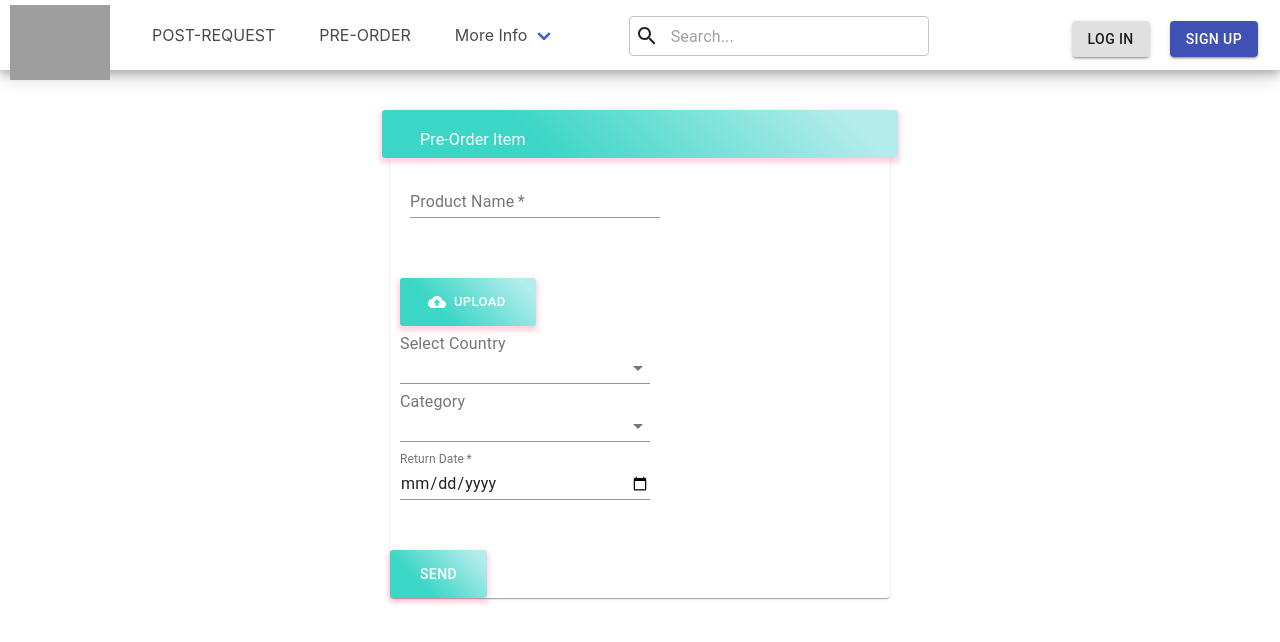
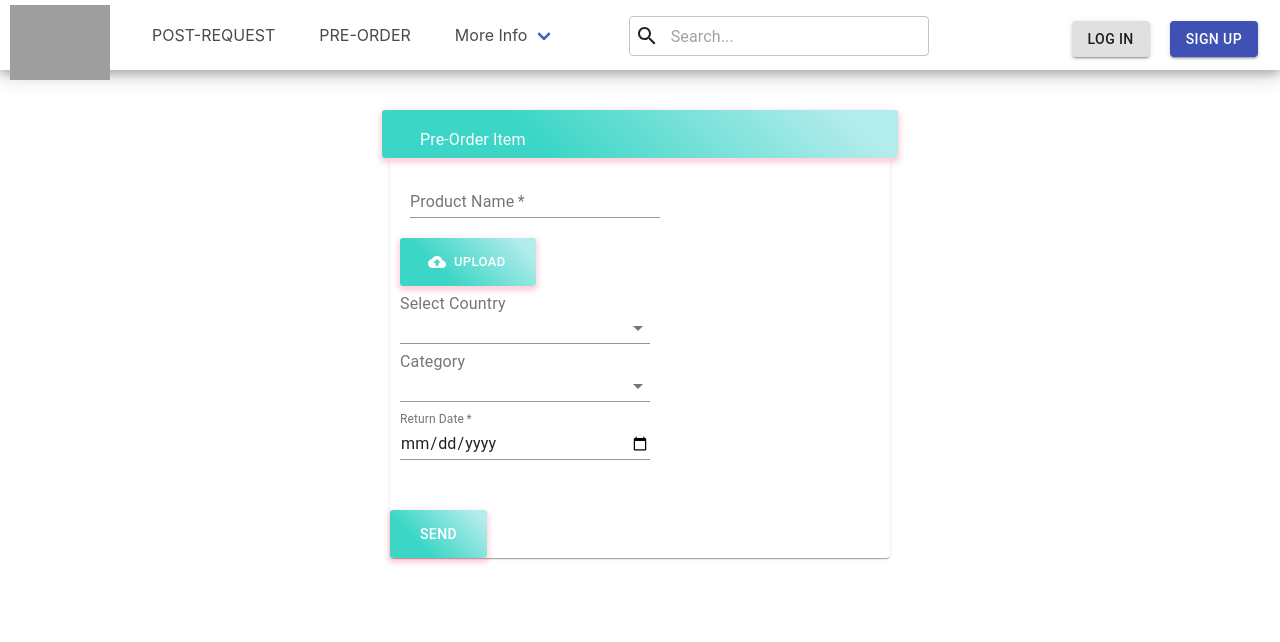
Before and after one commit to wilsontbx/buy-the-way-react, a React (Create React App) app: page /preorder in a window 1280 px wide. Shown: the top 642 px of the page. Built offline with nearby package versions, Linux system fonts and the light colour scheme; grey boxes are pictures that could not be loaded.

Commit message:
fixed button position using classes.button

```diff
--- a/src/components/pages/PreOrder.jsx
+++ b/src/components/pages/PreOrder.jsx
@@ -18,10 +18,21 @@ const useStyles = makeStyles(() => ({
         color: 'white',
         height: 48,
         padding: '10px 30px',
-        marginTop: '40px'
-
+        marginTop: '40px',
 
     },
+
+  button: {
+    background: 'linear-gradient(45deg, #3bd6c6 30%, #b3ecec 90%)',
+    border: 0,
+    borderRadius: 3,
+    boxShadow: '0 3px 5px 2px rgba(255, 105, 135, .3)',
+    color: 'white',
+    height: 48,
+    padding: '10px 30px',
+    justifyContent: "center"
+
+  },
 
     item: {
 
@@ -167,7 +178,7 @@ const useStyles = makeStyles(() => ({
 
                 <Grid item  xs={6} className={classes.item}>
                     <Button
-                        className={classes.root}
+                        className={classes.button}
                         variant="contained"
                         component="label"
                         size="small"
@@ -316,11 +327,16 @@ const useStyles = makeStyles(() => ({
                                 setProductname(e.target.value)
                             }}
                         ></TextField>
+                         {imgURL !== "" ?
+                         (
                         <Grid item xs={6} className={classes.item} >
                             <Paper variant="outlined">
-                                <img src={imgURL} />
+                               <img src={imgURL} />
                             </Paper>
-                        </Grid>
+                         </Grid>
+
+                         ):""}
+
                         <TextField
                             required
                             label="Country"
@@ -408,7 +424,7 @@ const useStyles = makeStyles(() => ({
 
                     </Grid>
                     <Button
-                        className={classes.root}
+                        className={classes.button}
                         variant="outlined"
                         color="primary"
                         onClick={handleFormSubmission}>
```
